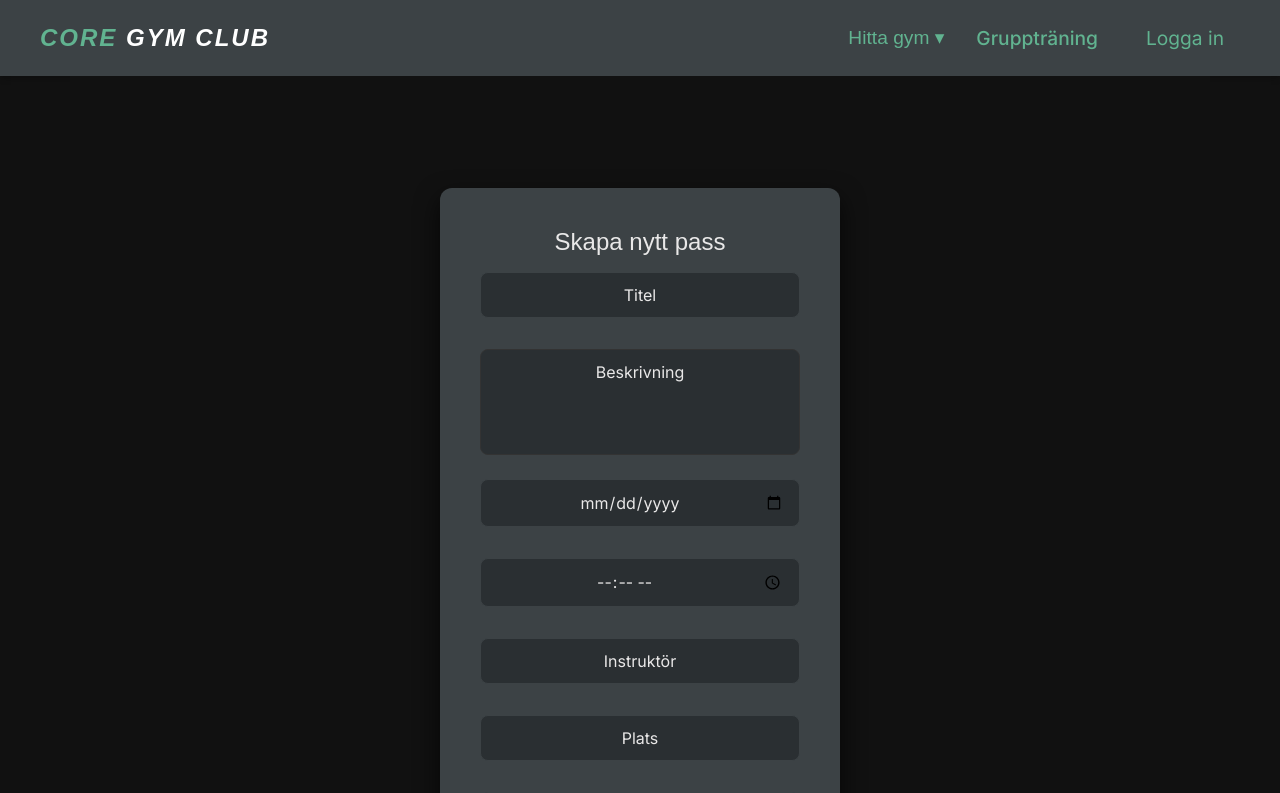
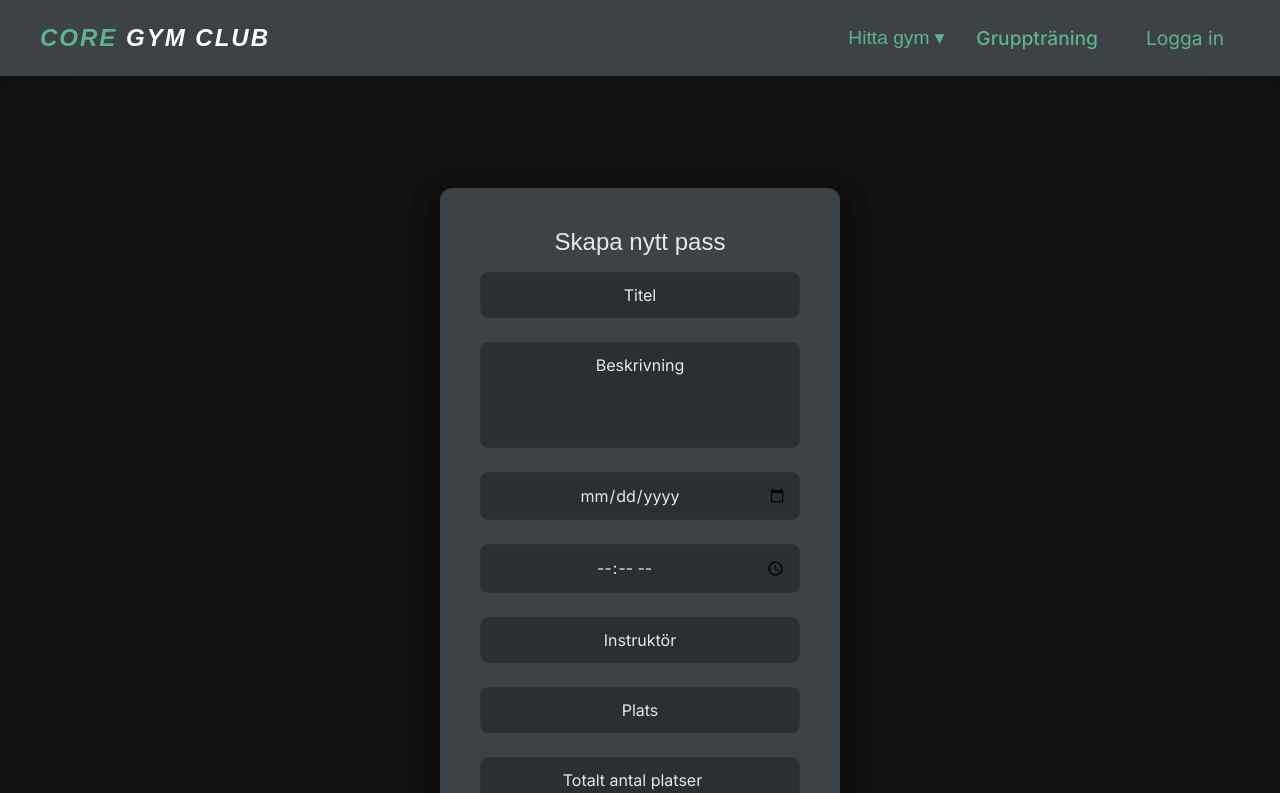
Before and after one commit to grupp14-fab3d32a/frontend, a React (Vite) app: page /createworkoutform in a window 1280 px wide. Shown: the top 793 px of the page. Built offline with nearby package versions, Linux system fonts and the light colour scheme; a web font is replaced by a local one.

Commit message:
rename app to App

```diff
--- a/src/App.jsx
+++ b/src/App.jsx
@@ -1,7 +1,7 @@
 import Confirm from './components/Confirm'
 import Footer from './components/Footer'
 import Navbar from './components/Navbar'
-import './css/app.css'
+import './css/App.css'
 import SignUpForm from './components/SignUpForm'
 import SignInForm from './components/SignInForm'
 import { BrowserRouter as Router, Routes, Route } from "react-router-dom"
--- a/src/css/Confirm.css
+++ b/src/css/Confirm.css
@@ -1,5 +1,3 @@
-@import url(app.css);
-
 .confirm-wrapper {
   display: flex;
   justify-content: center;
--- a/src/css/CreateWorkoutForm.css
+++ b/src/css/CreateWorkoutForm.css
@@ -1,5 +1,3 @@
-@import url(app.css);
-
 /* ----- FORM GROUP ----- */
 .form-group {
   display: flex;
--- a/src/css/UpdateWorkout.css
+++ b/src/css/UpdateWorkout.css
@@ -1,6 +1,3 @@
-@import url(app.css);
-
-
 .update-container {
   display: flex;
   justify-content: center;
--- a/src/css/WorkoutList.css
+++ b/src/css/WorkoutList.css
@@ -1,5 +1,3 @@
-@import url(app.css);
-
 .List-workout {
   list-style: none;
   padding: 0;
```
